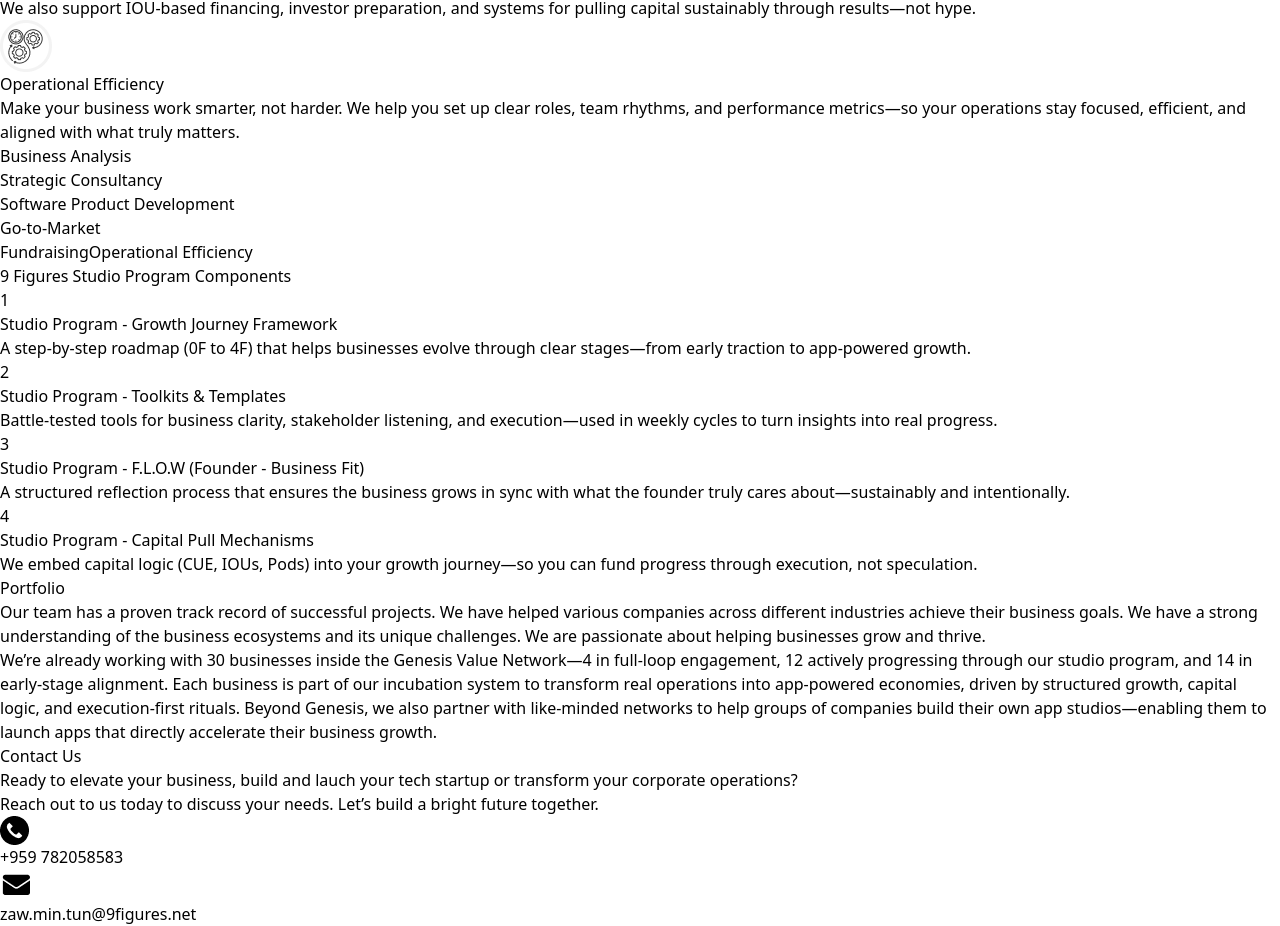
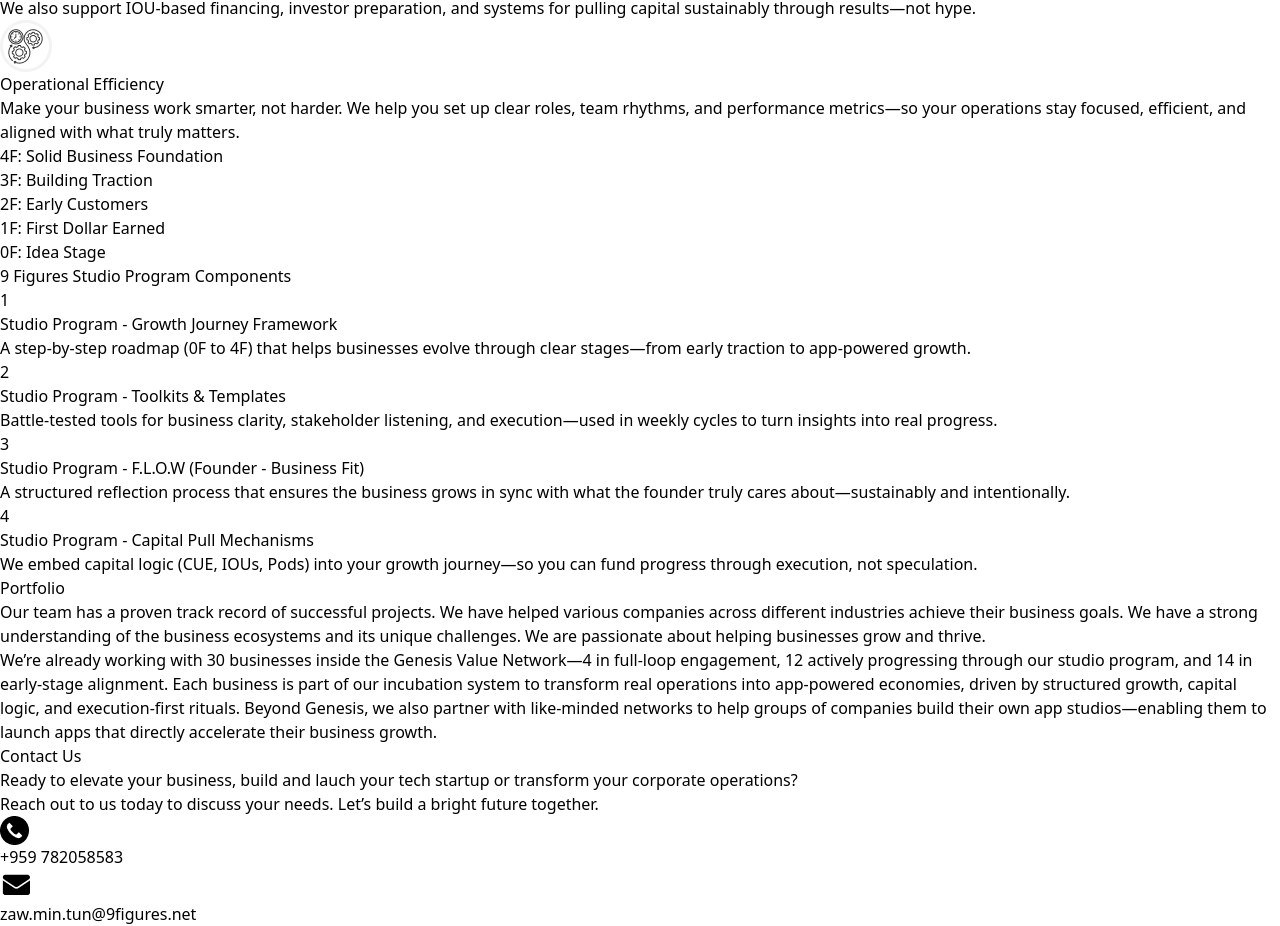
Before and after one commit to aungkokothet/nine-figure-akkt, a React (Vite) app: page / in a window 1280 px wide. Shown: the part 1572-2498 px from the top of the page. Built offline with nearby package versions, Linux system fonts and the light colour scheme.

Commit message:
Update services.tsx
Updated business analyst section.

```diff
--- a/src/components/services.tsx
+++ b/src/components/services.tsx
@@ -3,19 +3,19 @@
 export const Services = () => {
   const menus = [
     {
-      title: "Business Analysis",
+      title: "4F: Solid Business Foundation",
     },
     {
-      title: "Strategic Consultancy",
+      title: "3F: Building Traction",
     },
     {
-      title: "Software Product Development",
+      title: "2F: Early Customers",
     },
     {
-      title: "Go-to-Market",
+      title: "1F: First Dollar Earned",
     },
-    {
-      title: "FundraisingOperational Efficiency",
+      {
+      title: "0F: Idea Stage",
     },
   ];
   return (
```
